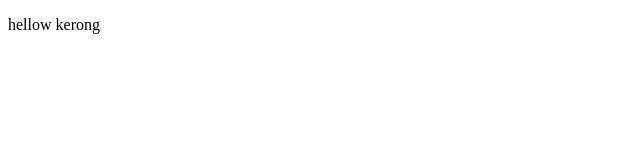
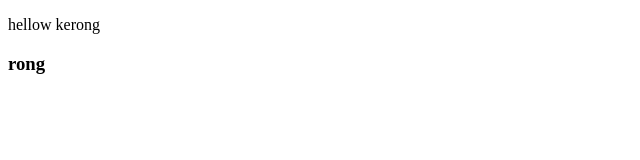
Before and after one commit to ankerong/branch, a plain HTML site: page kerong/index.html in a window 1280 px wide. Shown: the full height of the page, 0-640 px from the left. Drawn offline with Linux system fonts and the light colour scheme.

Commit message:
Update index.html

```diff
--- a/kerong/index.html
+++ b/kerong/index.html
@@ -10,6 +10,7 @@
 
 <body>
     <p>hellow kerong</p>
+    <h3>rong</h3>
 </body>
 
 </html>
```
